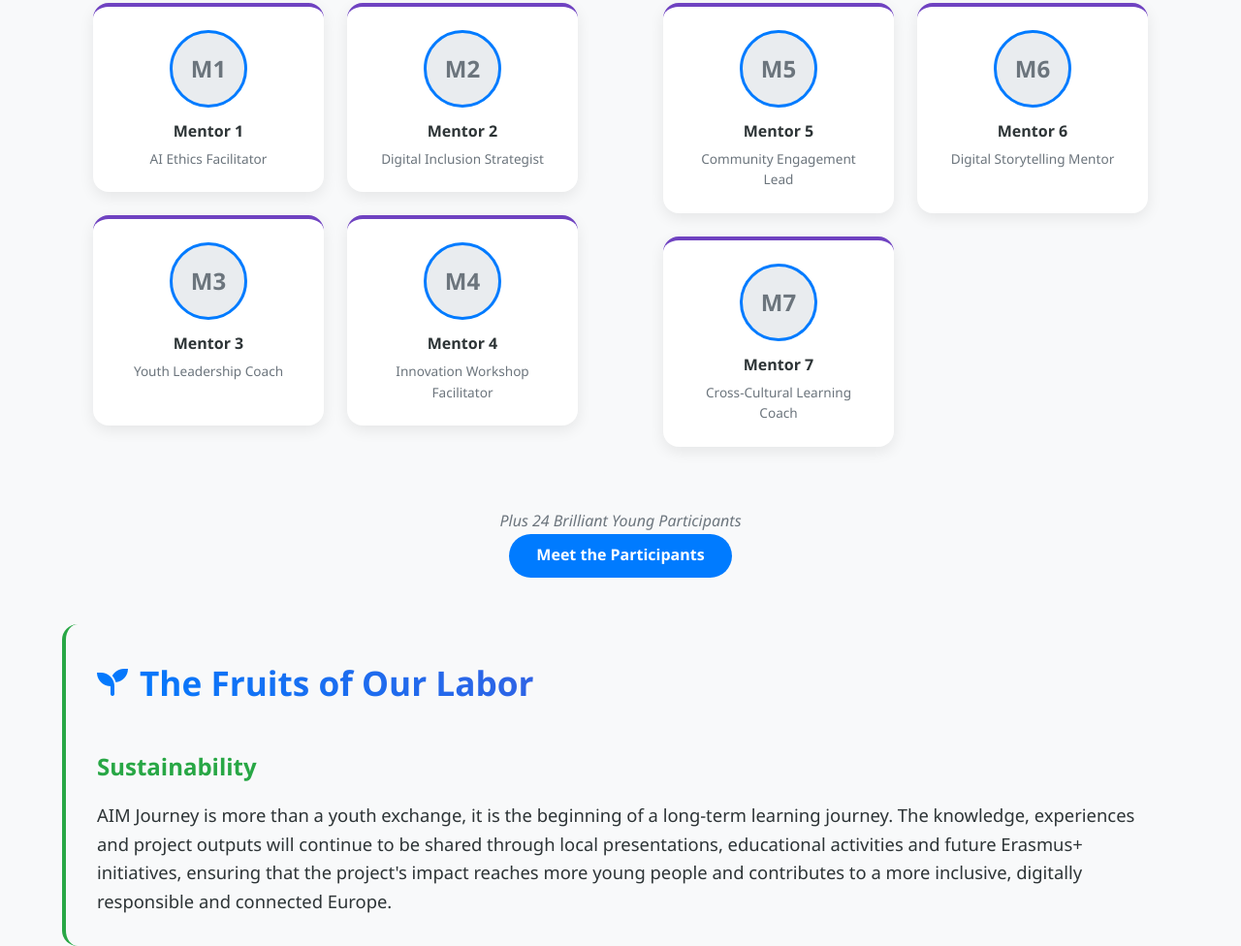
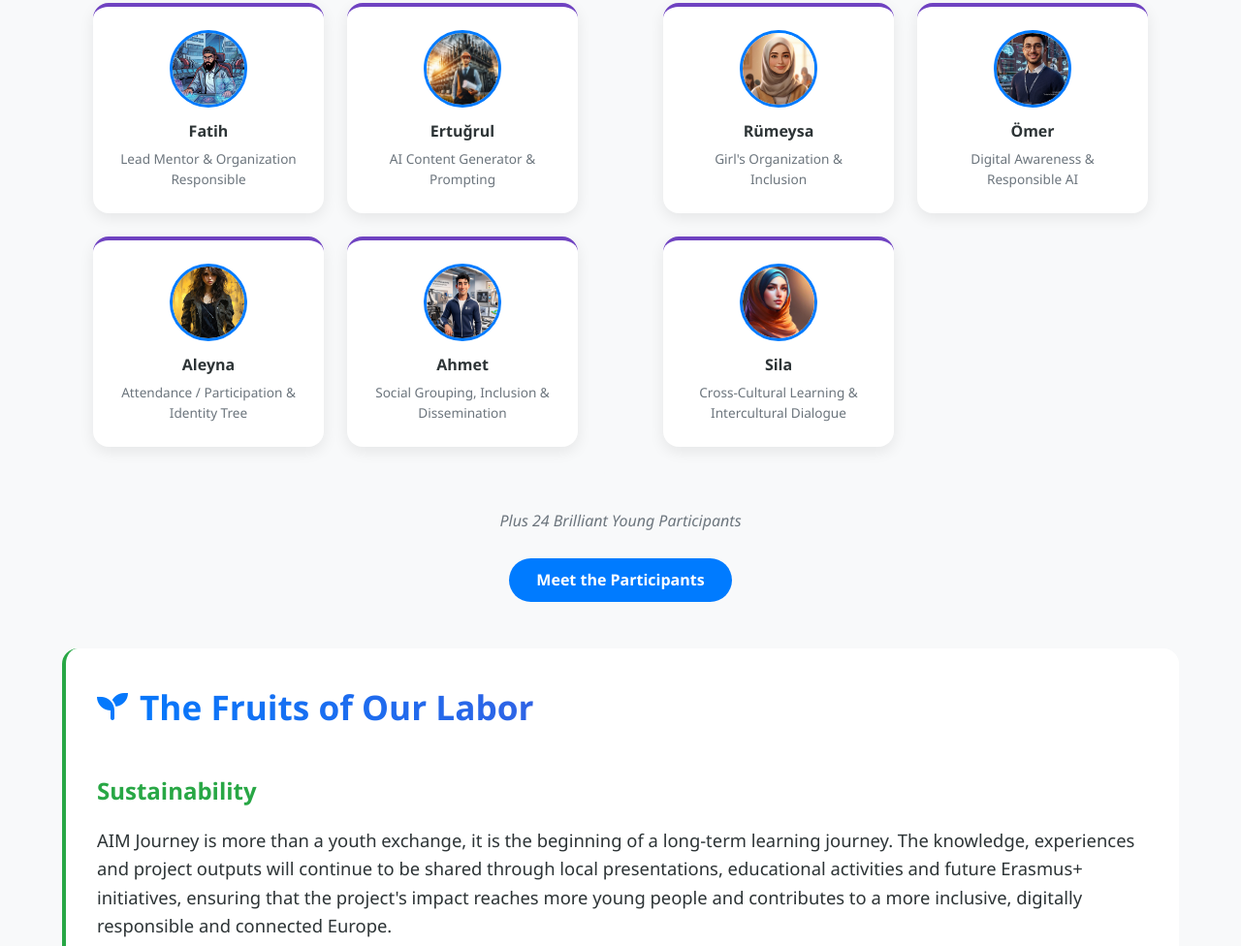
Before and after one commit to mfatihy70/aimjourney, a plain HTML site: page about.html in a window 1280 px wide. Shown: the part 1098-2074 px from the top of the page at 97% size. Drawn offline with Linux system fonts and the light colour scheme.

Commit message:
mentor avatars, updated hero

```diff
--- a/about.html
+++ b/about.html
@@ -72,24 +72,28 @@
             <h4 class="text-center text-primary mb-3">🇦🇹 Austria</h4>
             <div class="grid-2">
               <mentor-card
-                name="Mentor 1"
-                role="AI Ethics Facilitator"
-                fallback="M1"
+                img="content/avatars/28.jpeg"
+                name="Fatih"
+                role="Lead Mentor & Organization Responsible"
+                fallback="FA"
               ></mentor-card>
               <mentor-card
-                name="Mentor 2"
-                role="Digital Inclusion Strategist"
-                fallback="M2"
+                img="content/avatars/ertugrul.jpeg"
+                name="Ertuğrul"
+                role="AI Content Generator & Prompting"
+                fallback="ER"
               ></mentor-card>
               <mentor-card
-                name="Mentor 3"
-                role="Youth Leadership Coach"
-                fallback="M3"
+                img="content/avatars/aleyna.jpeg"
+                name="Aleyna"
+                role="Attendance / Participation & Identity Tree"
+                fallback="AL"
               ></mentor-card>
               <mentor-card
-                name="Mentor 4"
-                role="Innovation Workshop Facilitator"
-                fallback="M4"
+                img="content/avatars/16.jpeg"
+                name="Ahmet"
+                role="Social Grouping, Inclusion & Dissemination"
+                fallback="AH"
               ></mentor-card>
             </div>
           </div>
@@ -97,18 +101,21 @@
             <h4 class="text-center text-warning mb-3">🇵🇱 Poland</h4>
             <div class="grid-2">
               <mentor-card
-                name="Mentor 5"
-                role="Community Engagement Lead"
+                img="content/avatars/rumeysa.jpeg"
+                name="Rümeysa"
+                role="Girl's Organization & Inclusion"
                 fallback="M5"
               ></mentor-card>
               <mentor-card
-                name="Mentor 6"
-                role="Digital Storytelling Mentor"
+                img="content/avatars/25.jpeg"
+                name="Ömer"
+                role="Digital Awareness & Responsible AI"
                 fallback="M6"
               ></mentor-card>
               <mentor-card
-                name="Mentor 7"
-                role="Cross-Cultural Learning Coach"
+                img="content/avatars/sila.jpeg"
+                name="Sila"
+                role="Cross-Cultural Learning & Intercultural Dialogue"
                 fallback="M7"
               ></mentor-card>
             </div>
@@ -119,13 +126,15 @@
           <p class="fst-italic text-muted">
             <em>Plus 24 Brilliant Young Participants</em>
           </p>
+          <br />
           <a href="gallery.html" class="btn">Meet the Participants</a>
         </div>
       </section>
 
       <!-- Sustainability -->
       <section
-        class="animate-on-scroll bg-light p-4 p-md-5 rounded border-left-green mb-5"
+        class="animate-on-scroll p-4 p-md-5 rounded border-left-green mb-5"
+        style="background-color: #fff"
       >
         <h2
           style="
--- a/components/Footer.js
+++ b/components/Footer.js
@@ -7,7 +7,7 @@ class AppFooter extends HTMLElement {
     this.innerHTML = `
       <footer class="footer">
         <div class="legal">
-          <p><strong>Privacy Policy:</strong> We respect your privacy. Data is processed securely for communication and project activities only. Never shared without consent.</p>
+          <p><strong>Privacy Policy:</strong> Data is processed securely for communication and project activities only. Never shared without consent.</p>
           <p><strong>GDPR Compliance:</strong> In accordance with (EU) 2016/679. You have the right to access, correct, or delete your data.</p>
           <p><strong>Imprint:</strong> AIM Journey – AI and the Migration Journey. Coord: Phönix in Niederösterreich. Partner: Fundacja Mevlana.</p>
         </div>
--- a/components/Hero.js
+++ b/components/Hero.js
@@ -10,7 +10,7 @@ class AppHero extends HTMLElement {
       "Together for Tomorrow: Young Voices of Integration";
     const desc =
       this.getAttribute("desc") ||
-      "An Erasmus+ KA152 Youth Exchange project uniting young minds from Austria and Poland to explore AI, migration, and digital storytelling.";
+      "An Erasmus+ Youth Exchange project uniting young minds from Austria and Poland to explore AI, migration, and digital storytelling.";
     const imgSrc = this.getAttribute("img") || "content/images/train.png";
 
     this.innerHTML = `
--- a/styles.css
+++ b/styles.css
@@ -344,7 +344,7 @@ h3 {
   position: relative;
   min-height: 50vh;
   display: flex;
-  align-items: center;
+  align-items: flex-start;
   justify-content: center;
   text-align: center;
   color: #fff;
@@ -359,7 +359,7 @@ h3 {
   width: 100%;
   height: 100%;
   object-fit: cover;
-  filter: brightness(0.5);
+  object-position: 20%;
 }
 .hero .content {
   padding: 2rem;
@@ -369,7 +369,7 @@ h3 {
 .hero h1 {
   font-size: 3rem;
   margin-bottom: 0.5rem;
-  text-shadow: 0 2px 8px rgba(0, 0, 0, 0.3);
+  text-shadow: 0 4px 8px rgba(0, 0, 0, 1);
 }
 .hero .subtitle {
   font-size: 1.4rem;
@@ -382,7 +382,7 @@ h3 {
 .hero .desc {
   font-size: 1.1rem;
   background: rgba(0, 0, 0, 0.25);
-  padding: 1rem 1.5rem;
+  padding: 0.5rem 1.5rem;
   border-radius: 16px;
   line-height: 1.6;
 }
```
Also changed, not shown: home.html (+1 -1 lines), content/avatars/aleyna.jpeg (added), content/avatars/ertugrul.jpeg (added), content/avatars/rumeysa.jpeg (added), content/avatars/sila.jpeg (added).
